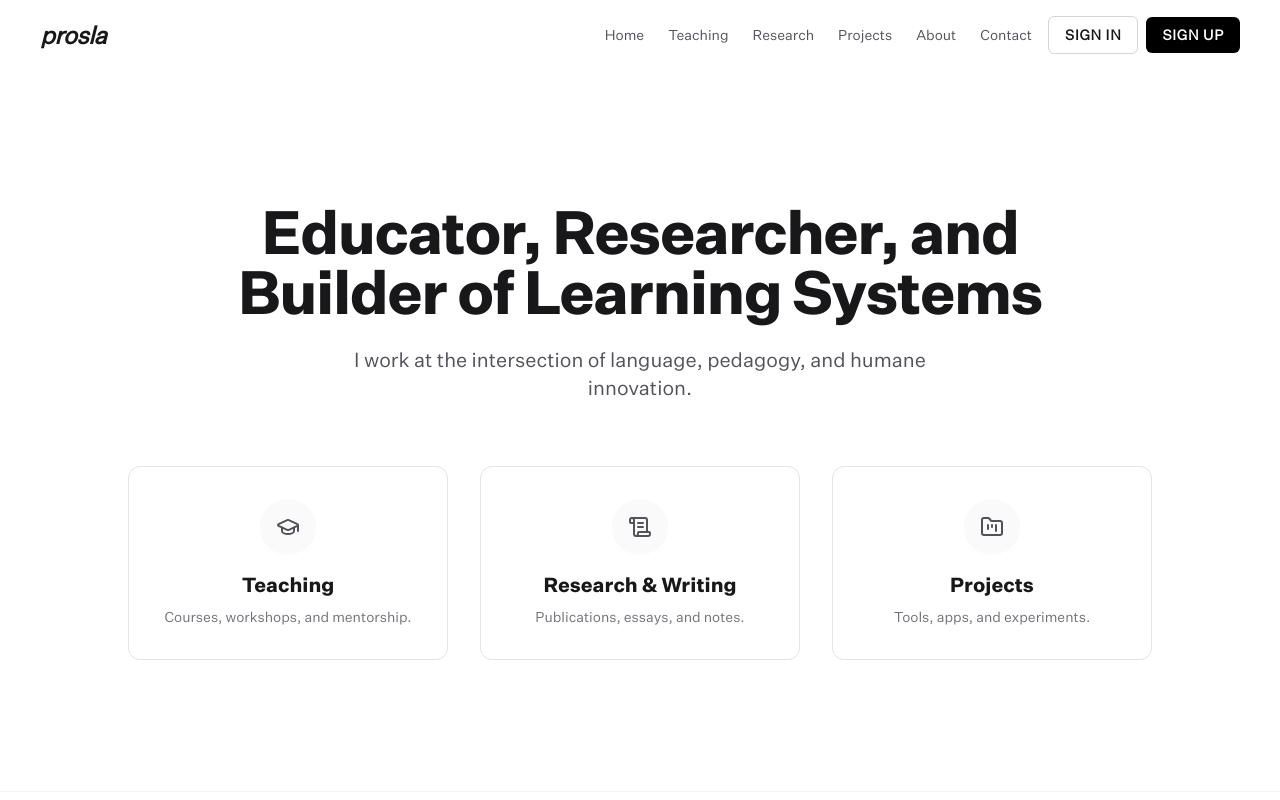
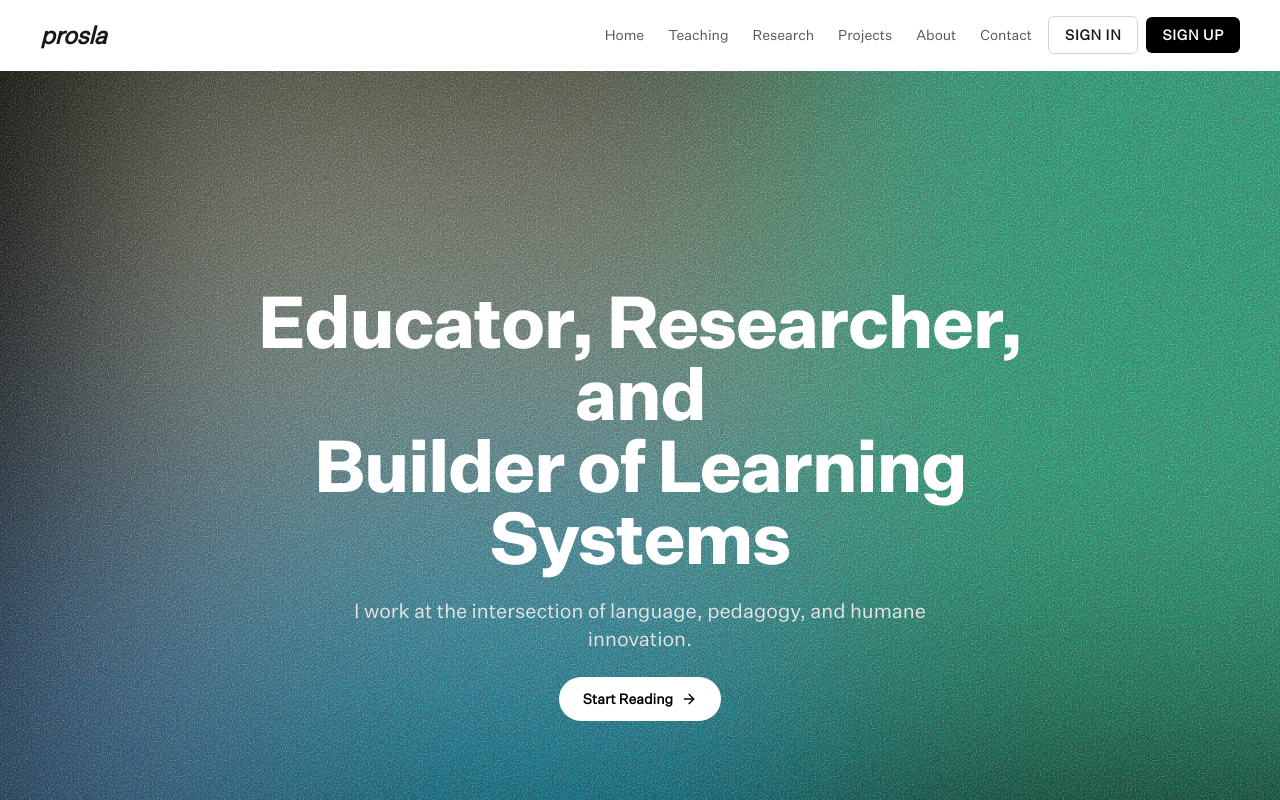
Before and after one commit to RiseforHope/personal-website, a Next.js app: page / in a window 1280 px wide. Shown: the top 800 px of the page. Built offline with nearby package versions, Linux system fonts and the light colour scheme; no server answers.

Commit message:
auth feature

```diff
--- a/app/page.tsx
+++ b/app/page.tsx
@@ -1,29 +1,21 @@
 import Link from "next/link";
 import { GraduationCap, ScrollText, FolderKanban, ArrowRight } from "lucide-react";
+import { Hero } from "@/components/Hero"; // Import the new Hero
 
 export default function Home() {
   return (
-    <main className="flex min-h-[calc(100vh-80px)] flex-col items-center justify-center px-6 py-20 md:px-10">
-      <div className="mx-auto w-full max-w-5xl space-y-16 text-center">
+    <main className="flex min-h-screen flex-col">
+      {/* 1. Hero Section (With Mesh Gradient) */}
+      <Hero />
 
-        {/* 1. Hero & Positioning Section */}
-        <div className="space-y-6 animate-in fade-in zoom-in duration-700">
-          <h1 className="font-title text-4xl font-bold tracking-tight text-zinc-900 md:text-6xl dark:text-zinc-50">
-            Educator, Researcher, and <br className="hidden md:block" />
-            Builder of Learning Systems
-          </h1>
+      {/* 2. Three Clickable Blocks (Below the fold) */}
+      <div className="flex flex-1 flex-col items-center justify-center bg-zinc-50 px-6 py-20 dark:bg-black md:px-10">
+        <div className="mx-auto grid w-full max-w-5xl grid-cols-1 gap-6 md:grid-cols-3 md:gap-8">
 
-          <p className="mx-auto max-w-2xl text-lg text-zinc-600 md:text-xl font-light leading-relaxed dark:text-zinc-400">
-            I work at the intersection of language, pedagogy, and humane innovation.
-          </p>
-        </div>
-
-        {/* 2. Three Clickable Blocks */}
-        <div className="grid grid-cols-1 gap-6 md:grid-cols-3 md:gap-8">
           {/* Block 1: Teaching */}
           <Link
             href="/teaching"
-            className="group relative flex flex-col items-center justify-center space-y-4 rounded-xl border border-zinc-200 bg-white p-8 text-center transition-all hover:border-zinc-900 hover:shadow-sm dark:border-zinc-800 dark:bg-zinc-900/50 dark:hover:border-zinc-100"
+            className="group relative flex flex-col items-center justify-center space-y-4 rounded-xl border border-zinc-200 bg-white p-8 text-center shadow-sm transition-all hover:border-zinc-900 hover:shadow-md dark:border-zinc-800 dark:bg-zinc-900/50 dark:hover:border-zinc-100"
           >
             <div className="rounded-full bg-zinc-50 p-4 transition-colors group-hover:bg-zinc-100 dark:bg-zinc-800 dark:group-hover:bg-zinc-700">
               <GraduationCap className="h-6 w-6 text-zinc-600 group-hover:text-black dark:text-zinc-400 dark:group-hover:text-white" />
@@ -44,7 +36,7 @@ export default function Home() {
           {/* Block 2: Research & Writing */}
           <Link
             href="/research"
-            className="group relative flex flex-col items-center justify-center space-y-4 rounded-xl border border-zinc-200 bg-white p-8 text-center transition-all hover:border-zinc-900 hover:shadow-sm dark:border-zinc-800 dark:bg-zinc-900/50 dark:hover:border-zinc-100"
+            className="group relative flex flex-col items-center justify-center space-y-4 rounded-xl border border-zinc-200 bg-white p-8 text-center shadow-sm transition-all hover:border-zinc-900 hover:shadow-md dark:border-zinc-800 dark:bg-zinc-900/50 dark:hover:border-zinc-100"
           >
             <div className="rounded-full bg-zinc-50 p-4 transition-colors group-hover:bg-zinc-100 dark:bg-zinc-800 dark:group-hover:bg-zinc-700">
               <ScrollText className="h-6 w-6 text-zinc-600 group-hover:text-black dark:text-zinc-400 dark:group-hover:text-white" />
@@ -65,7 +57,7 @@ export default function Home() {
           {/* Block 3: Projects */}
           <Link
             href="/projects"
-            className="group relative flex flex-col items-center justify-center space-y-4 rounded-xl border border-zinc-200 bg-white p-8 text-center transition-all hover:border-zinc-900 hover:shadow-sm dark:border-zinc-800 dark:bg-zinc-900/50 dark:hover:border-zinc-100"
+            className="group relative flex flex-col items-center justify-center space-y-4 rounded-xl border border-zinc-200 bg-white p-8 text-center shadow-sm transition-all hover:border-zinc-900 hover:shadow-md dark:border-zinc-800 dark:bg-zinc-900/50 dark:hover:border-zinc-100"
           >
             <div className="rounded-full bg-zinc-50 p-4 transition-colors group-hover:bg-zinc-100 dark:bg-zinc-800 dark:group-hover:bg-zinc-700">
               <FolderKanban className="h-6 w-6 text-zinc-600 group-hover:text-black dark:text-zinc-400 dark:group-hover:text-white" />
--- /dev/null
+++ b/components/Hero.tsx
@@ -0,0 +1,89 @@
+import { ArrowRight } from "lucide-react";
+import Link from "next/link";
+
+export function Hero() {
+  return (
+    // 'h-screen' ensures it fills the entire viewport height on all devices
+    <section className="relative flex h-screen w-full flex-col items-center justify-center overflow-hidden bg-black px-6 text-center md:px-10">
+      {/* --- BACKGROUND: Custom Mesh Gradient SVG --- */}
+      <div className="absolute inset-0 z-0 h-full w-full">
+        <svg
+          xmlns="http://www.w3.org/2000/svg"
+          width="100%"
+          height="100%"
+          viewBox="0 0 1000 500"
+          preserveAspectRatio="none" // Stretches the SVG to fill the container exactly
+          className="h-full w-full"
+        >
+          <defs>
+            <filter
+              id="blur"
+              filterUnits="userSpaceOnUse"
+              x="0"
+              y="0"
+              width="1000"
+              height="500"
+            >
+              <feGaussianBlur stdDeviation="100" />
+            </filter>
+            <filter id="noise" x="0" y="0" width="100%" height="100%">
+              <feTurbulence
+                type="fractalNoise"
+                baseFrequency="1"
+                octaves="3"
+                result="turbulence"
+                stitchTiles="stitch"
+              />
+              <feBlend in="SourceGraphic" in2="turbulence" mode="overlay" />
+            </filter>
+          </defs>
+          <rect id="background" width="100%" height="100%" fill="#000" />
+          <g id="swatches" filter="url(#blur)">
+            <rect x="128" y="29" width="504" height="522" fill="#35d9fa" />
+            <rect x="50" y="-60" width="600" height="320" fill="#d6d5bf" />
+            <rect x="-77" y="262" width="294" height="336" fill="#72a2cc" />
+            <rect x="625" y="-287" width="650" height="754" fill="#6befc5" />
+          </g>
+          <rect
+            x="0"
+            y="0"
+            width="100%"
+            height="100%"
+            style={{
+              mixBlendMode: "luminosity",
+              filter: "url(#noise)",
+              opacity: 0.37,
+            }}
+          />
+        </svg>
+
+        {/* Overlay to ensure text pops against the noise */}
+        <div className="absolute inset-0 bg-black/10" />
+      </div>
+
+      {/* --- CONTENT --- */}
+      {/* pt-16 accounts for the navbar height so content looks centered visually */}
+      <div className="relative z-10 mx-auto max-w-4xl space-y-6 pt-16">
+        <h1 className="font-title text-4xl font-bold tracking-tight text-white md:text-6xl lg:text-7xl">
+          Educator, Researcher, and <br className="hidden md:block" />
+          Builder of Learning Systems
+        </h1>
+
+        <p className="mx-auto max-w-2xl text-lg font-light leading-relaxed text-zinc-200 md:text-xl">
+          I work at the intersection of language, pedagogy, and humane
+          innovation.
+        </p>
+
+        <div className="mt-8 flex justify-center">
+          <Link
+            href="/blog"
+            className="group flex items-center gap-2 rounded-full bg-white px-6 py-3 text-sm font-bold text-black transition hover:bg-zinc-200"
+          >
+            Start Reading
+            <ArrowRight className="h-4 w-4 transition-transform group-hover:translate-x-1" />
+          </Link>
+        </div>
+      </div>
+    </section>
+  );
+}
```
